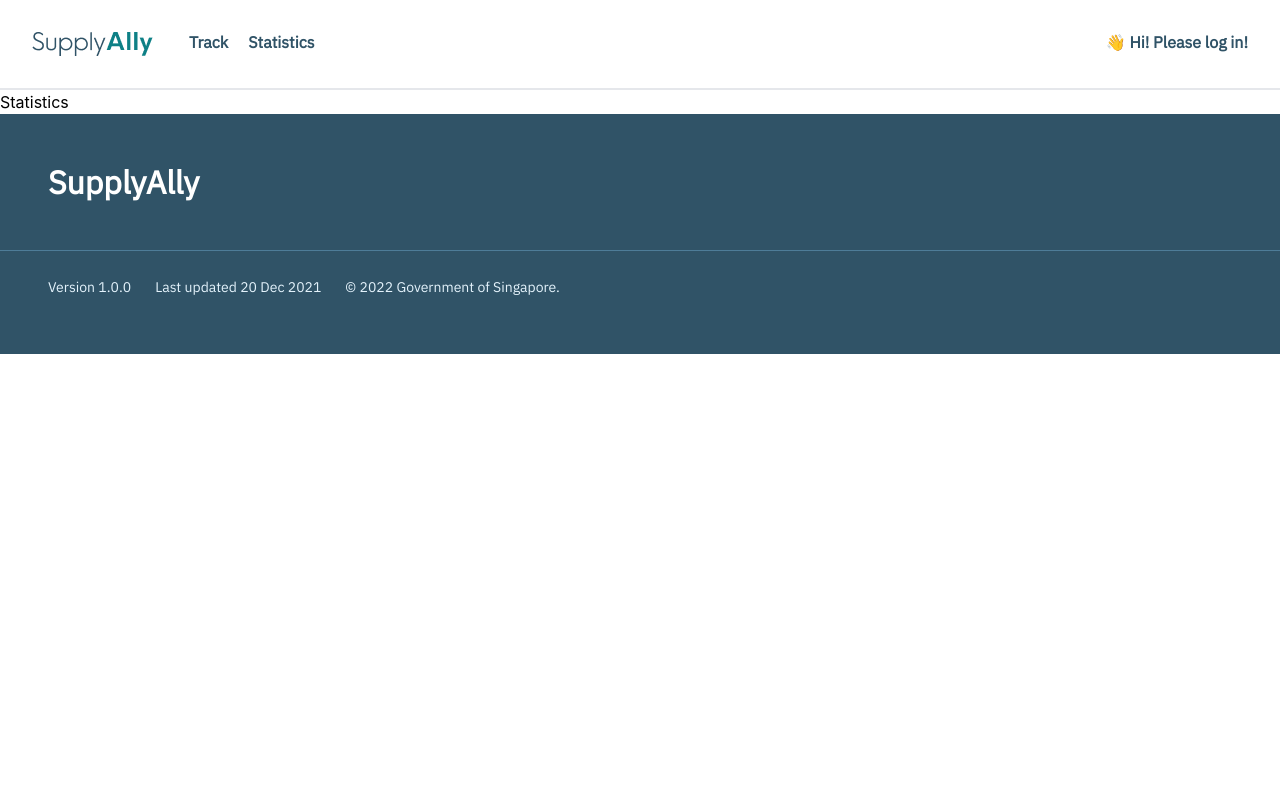
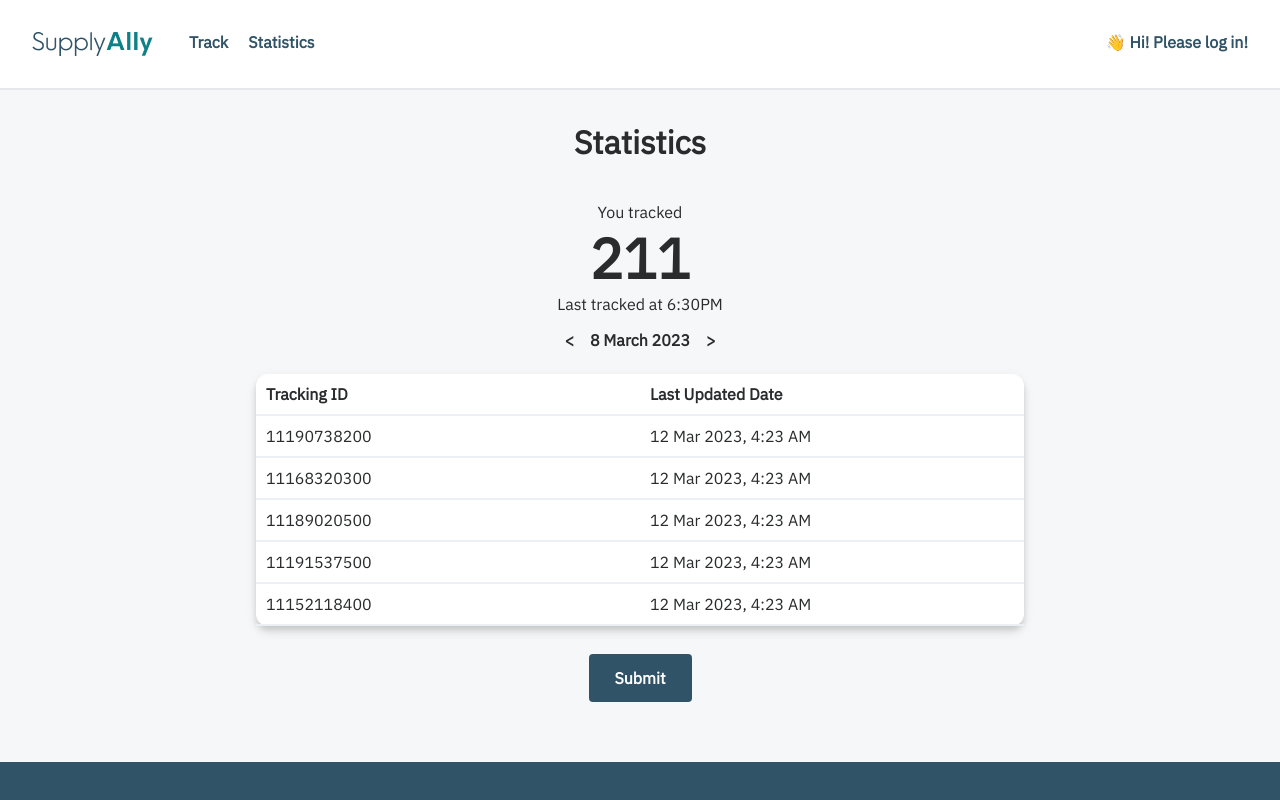
Before and after one commit to nicamanas/GovTech-SupplyAlly-Assessment, a React (Create React App) app in the folder my-app/: page /statistics in a window 1280 px wide. Shown: the top 800 px of the page. Built offline with nearby package versions, Linux system fonts and the light colour scheme.

Commit message:
Statistic page done
remaining bottom button

```diff
--- /dev/null
+++ b/my-app/public/mockStatisticsData.json
@@ -0,0 +1,25 @@
+{
+    "totalPackages": 211,
+    "trackedPackages": [
+        {
+            "trackingId": "11190738200",
+            "lastUpdatedDate": 1678594980000
+        },
+        {
+            "trackingId": "11168320300",
+            "lastUpdatedDate": 1678594980000
+        },
+        {
+            "trackingId": "11189020500",
+            "lastUpdatedDate": 1678594980000
+        },
+        {
+            "trackingId": "11191537500",
+            "lastUpdatedDate": 1678594980000
+        },
+        {
+            "trackingId": "11152118400",
+            "lastUpdatedDate": 1678594980000
+        }
+    ]
+}
--- a/my-app/src/App.css
+++ b/my-app/src/App.css
@@ -302,3 +302,64 @@
 	text-align: center;
 	color: #ffffff;
 }
+
+.statistics-title {
+	font-family: "IBM Plex Sans";
+	font-style: normal;
+	font-weight: 700;
+	font-size: 32px;
+	line-height: 40px;
+	text-align: center;
+
+	color: #292b2c;
+}
+
+.statistics-summary-text {
+	font-family: "IBM Plex Sans";
+	font-style: normal;
+	font-weight: 400;
+	font-size: 16px;
+	line-height: 20px;
+	align-items: center;
+	text-align: center;
+	color: #292b2c;
+}
+
+.statistics-summary-number {
+	font-family: "IBM Plex Sans";
+	font-style: normal;
+	font-weight: 700;
+	font-size: 56px;
+	line-height: 72px;
+	text-align: center;
+	color: #292b2c;
+}
+
+.statistics-date-selector {
+	font-family: "IBM Plex Sans";
+	font-style: normal;
+	font-weight: 700;
+	font-size: 16px;
+	line-height: 20px;
+	color: #292b2c;
+	text-align: center;
+
+	display: inline;
+}
+
+table.statistics-table {
+	border-collapse: collapse;
+}
+
+.statistics-table tr {
+	border-bottom: 2px solid #eceff3;
+	font-family: "IBM Plex Sans";
+	font-style: normal;
+	font-size: 16px;
+	line-height: 20px;
+	color: #292b2c;
+}
+.statistics-table th,
+td {
+	padding: 10px;
+}
--- a/my-app/src/components/statistics.tsx
+++ b/my-app/src/components/statistics.tsx
@@ -1,10 +1,85 @@
-import React from "react"
-import Navbar from "../reusables/navbar"
+import React, { useEffect, useState } from "react"
+import StatisticTable from "../reusables/statisticTable"
+import axios from "axios"
+import { IStatistic } from "../types/statisticsTypes"
 
 function Statistics() {
+	const [selectDate, setSelectDate] = useState(new Date(Date.now()))
+	const [statisticsData, setStatisticsData] = useState<null | IStatistic>(
+		null
+	)
+
+	const monthArray = [
+		"January",
+		"February",
+		"March",
+		"April",
+		"May",
+		"June",
+		"July",
+		"August",
+		"September",
+		"October",
+		"November",
+		"December",
+	]
+
+	function adjustDateLess() {
+		setSelectDate(new Date(selectDate.valueOf() - 24 * 60 * 60 * 1000))
+	}
+
+	function adjustDateMore() {
+		setSelectDate(new Date(selectDate.valueOf() + 24 * 60 * 60 * 1000))
+	}
+
+	async function getStatisticsData() {
+		const result = await axios.get(
+			process.env.PUBLIC_URL + "/mockStatisticsData.json"
+		)
+		setStatisticsData(result.data)
+	}
+
+	useEffect(() => {
+		getStatisticsData()
+	})
+
 	return (
-		<div>
-			<h1>Statistics</h1>
+		<div className="background flex flex-col items-center justify-start py-4">
+			<div className="my-4 track-expand">
+				<div className="statistics-title mb-10">Statistics</div>
+				<div className="statistics-summary">
+					<div className="statistics-summary-text">You tracked</div>
+					<div className="statistics-summary-number">211</div>
+					<div className="statistics-summary-text">
+						Last tracked at 6:30PM
+					</div>
+				</div>
+				<div className="statistics-date-selector mt-4 justify-between">
+					<button
+						className="mr-4"
+						onClick={adjustDateLess}>
+						&#60;
+					</button>
+					{selectDate.getDate() +
+						" " +
+						monthArray[selectDate.getMonth()] +
+						" " +
+						selectDate.getFullYear()}
+					<button
+						className="ml-4"
+						onClick={adjustDateMore}>
+						&#62;
+					</button>
+				</div>
+
+				<StatisticTable statistics={statisticsData} />
+
+				<div className="my-4">
+					<div className="inline-flex w-full my-3 justify-center">
+						<button className="track-submit-button">Submit</button>
+					</div>
+				</div>
+			</div>
 		</div>
 	)
 }
--- a/my-app/src/components/track.tsx
+++ b/my-app/src/components/track.tsx
@@ -2,7 +2,7 @@ import React, { useState } from "react"
 import axios from "axios"
 import { ITrackingResult } from "../types/trackingTypes"
 import Status from "../reusables/status"
-import { Navigate, useNavigate } from "react-router-dom"
+import { useNavigate } from "react-router-dom"
 
 function Track() {
 	const [trackingId, setTrackingId] = useState<string>("")
--- /dev/null
+++ b/my-app/src/reusables/statisticTable.tsx
@@ -0,0 +1,84 @@
+import React from "react"
+import { IStatistic, ITrackedPackage } from "../types/statisticsTypes"
+
+function convertString(dateObject: Date) {
+	const monthArray = [
+		"Jan",
+		"Feb",
+		"Mar",
+		"Apr",
+		"May",
+		"Jun",
+		"Jul",
+		"Aug",
+		"Sep",
+		"Oct",
+		"Nov",
+		"Dec",
+	]
+
+	const hour = dateObject.getHours()
+	const min = dateObject.getMinutes()
+	let minStr
+	if (min < 10) {
+		minStr = "0" + min
+	} else {
+		minStr = min
+	}
+
+	let timeStr
+	if (hour == 0) {
+		timeStr = hour + ":" + minStr + " AM"
+	} else if (hour < 12) {
+		timeStr = hour + ":" + minStr + " AM"
+	} else if (hour == 12) {
+		timeStr = hour + ":" + minStr + " PM"
+	} else {
+		timeStr = hour - 12 + ":" + minStr + " PM"
+	}
+
+	let returnString =
+		dateObject.getDate() +
+		" " +
+		monthArray[dateObject.getMonth()] +
+		" " +
+		dateObject.getFullYear() +
+		", " +
+		timeStr
+	return returnString
+}
+
+function StatisticTable(props: { statistics: IStatistic | null }): JSX.Element {
+	return (
+		<div className="card-expand mt-6 text-left">
+			<table className="table-fixed statistics-table">
+				<tr>
+					<th className="w-1/2">Tracking ID</th>
+					<th className="w-1/2">Last Updated Date</th>
+				</tr>
+				{props.statistics ? (
+					props.statistics.trackedPackages.map(
+						(trackedPackage: ITrackedPackage) => {
+							return (
+								<tr>
+									<td>{trackedPackage.trackingId}</td>
+									<td>
+										{convertString(
+											new Date(
+												trackedPackage.lastUpdatedDate
+											)
+										)}
+									</td>
+								</tr>
+							)
+						}
+					)
+				) : (
+					<tr>No data found</tr>
+				)}
+			</table>
+		</div>
+	)
+}
+
+export default StatisticTable
--- a/my-app/src/reusables/status.tsx
+++ b/my-app/src/reusables/status.tsx
@@ -37,8 +37,12 @@ function convertString(dateObject: Date) {
 	}
 
 	let timeStr
-	if (hour < 12) {
+	if (hour == 0) {
 		timeStr = hour + ":" + minStr + " AM"
+	} else if (hour < 12) {
+		timeStr = hour + ":" + minStr + " AM"
+	} else if (hour == 12) {
+		timeStr = hour + ":" + minStr + " PM"
 	} else {
 		timeStr = hour - 12 + ":" + minStr + " PM"
 	}
--- /dev/null
+++ b/my-app/src/types/statisticsTypes.tsx
@@ -0,0 +1,9 @@
+export interface ITrackedPackage {
+	trackingId: string
+	lastUpdatedDate: number
+}
+
+export interface IStatistic {
+	totalPackages: number
+	trackedPackages: ITrackedPackage[]
+}
```
